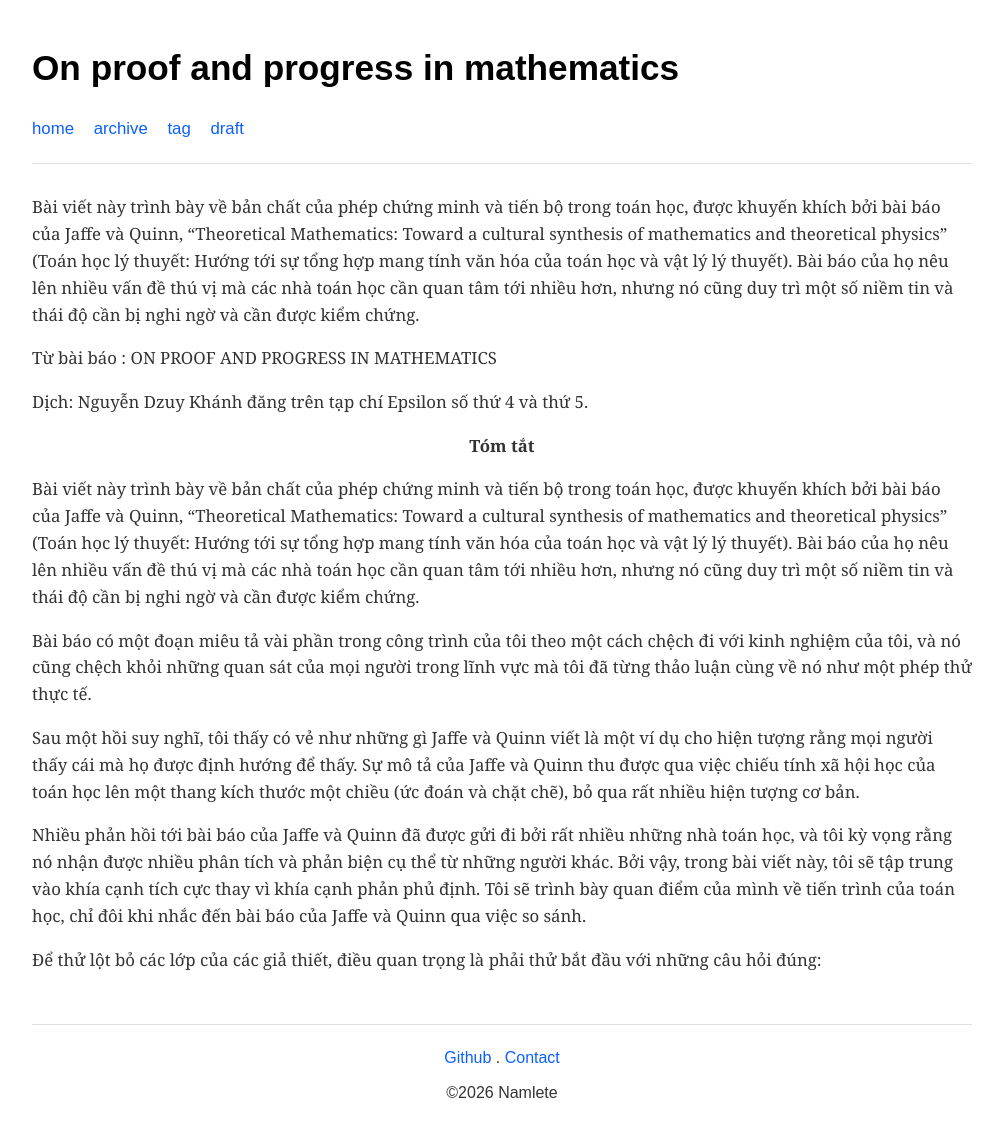
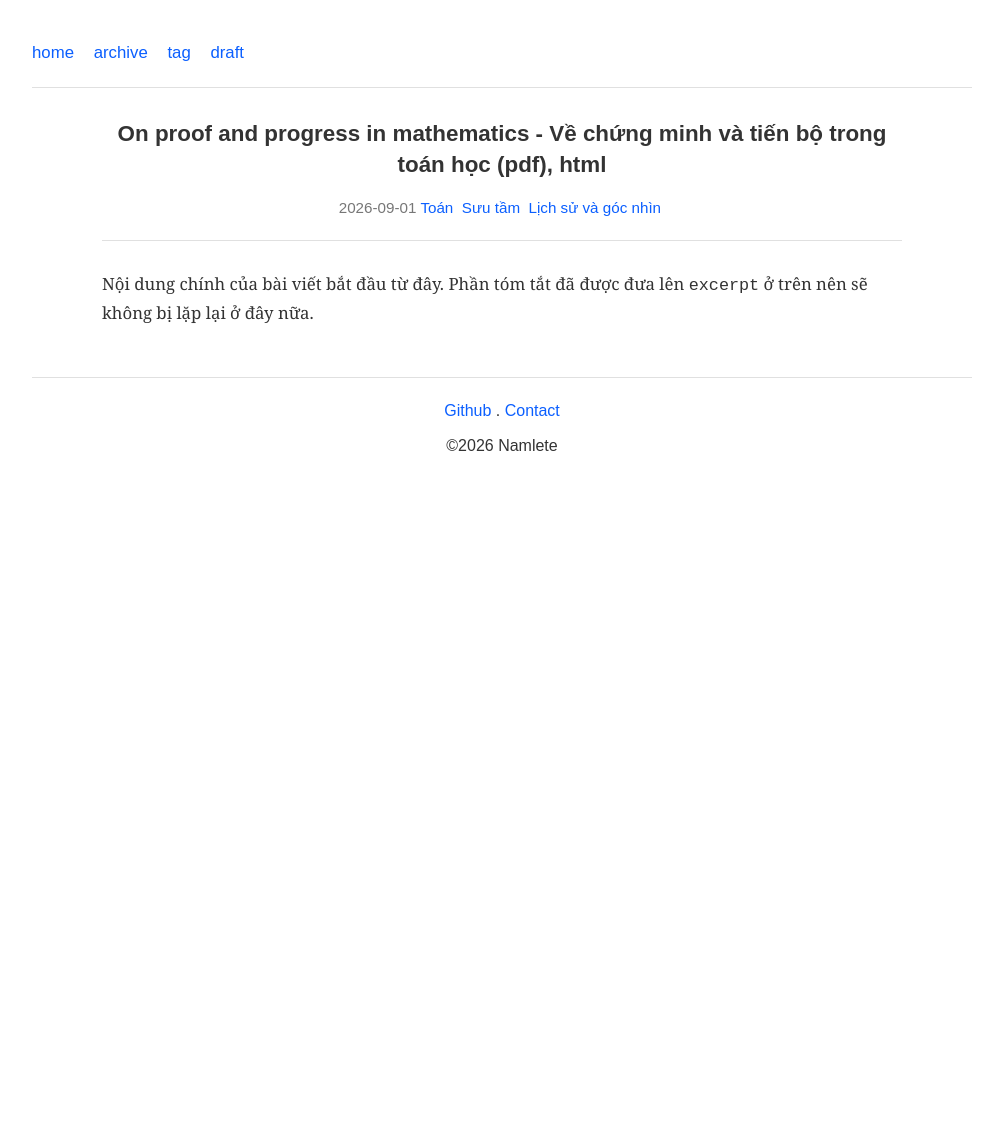
Before and after one commit to Namlete102/my-blog-jekyll, a Jekyll site: the page built from _posts/2026-09-01-on-proof.md, in a window 1280 px wide. Shown: the whole page, without its empty margins (138-1141 px from the left). Built offline with Jekyll 4.4.1, drawn with Linux system fonts in a browser that asks for light colours; after the commit the page ends 900 px from its top, so only the background shows below that.

Commit message:
siuu phẩm

```diff
--- a/_layouts/default.html
+++ b/_layouts/default.html
@@ -31,12 +24,10 @@
             </nav>
         </header>
 
-        <!-- Phần Nội dung -->
         <main>
             {{ content }}
         </main>
 
-        <!-- Phần Footer -->
         <footer>
             <div class="footer-links">
                 <a href="https://github.com/Namlete102">Github</a> .
--- /dev/null
+++ b/_layouts/post.html
@@ -0,0 +1,24 @@
+---
+layout: default
+---
+<article class="post">
+    <!-- Tiêu đề căn giữa -->
+    <h1 class="post-title">{{ page.title }}</h1>
+
+    <!-- Ngày tháng và Tags căn giữa -->
+    <div class="post-meta">
+        <span class="post-date">{{ page.date | date: "%Y-%m-%d" }}</span>
+        {% if page.tags.size > 0 %}
+            <span class="post-tags">
+                {% for tag in page.tags %}
+                    {{ tag }}&nbsp;
+                {% endfor %}
+            </span>
+        {% endif %}
+    </div>
+
+    <!-- Nội dung bài viết -->
+    <div class="post-content">
+        {{ content }}
+    </div>
+</article>
--- a/_posts/2026-09-01-on-proof.md
+++ b/_posts/2026-09-01-on-proof.md
@@ -1,38 +1,9 @@
 ---
-layout: default
-title: "On proof and progress in mathematics"
+layout: post
+title: "On proof and progress in mathematics - Về chứng minh và tiến bộ trong toán học (pdf), html"
 date: 2026-09-01
-tags: [proof, philosophy]
+tags: [Toán, Sưu tầm, Lịch sử và góc nhìn]
+excerpt: "Từ bài báo: ON PROOF AND PROGRESS IN MATHEMATICS. Dịch: Nguyễn Dzuy Khánh đăng trên tạp chí Epsilon số thứ 4 và thứ 5."
 ---
 
-<!-- abstract -->
-
-Bài viết này trình bày về bản chất của phép chứng minh và tiến bộ trong toán học, được khuyến khích bởi bài báo của Jaffe và Quinn, “Theoretical Mathematics: Toward a cultural synthesis of mathematics and theoretical physics” (Toán học lý thuyết: Hướng tới sự tổng hợp mang tính văn hóa của toán học và vật lý lý thuyết). Bài báo của họ nêu lên nhiều vấn đề thú vị mà các nhà toán học cần quan tâm tới nhiều hơn, nhưng nó cũng duy trì một số niềm tin và thái độ cần bị nghi ngờ và cần được kiểm chứng.
-
-<!-- write -->
-
-Từ bài báo : ON PROOF AND PROGRESS IN MATHEMATICS
-
-Dịch: Nguyễn Dzuy Khánh đăng trên tạp chí Epsilon số thứ 4 và thứ 5.
-
-<center><b>Tóm tắt</b></center>
-
-Bài viết này trình bày về bản chất của phép chứng minh và tiến bộ trong toán học, được khuyến khích bởi bài báo của Jaffe và
-Quinn, “Theoretical Mathematics: Toward a cultural synthesis of mathematics and theoretical physics” (Toán học lý thuyết:
-Hướng tới sự tổng hợp mang tính văn hóa của toán học và vật lý lý thuyết). Bài báo của họ nêu lên nhiều vấn đề thú vị mà
-các nhà toán học cần quan tâm tới nhiều hơn, nhưng nó cũng duy trì một số niềm tin và thái độ cần bị nghi ngờ và cần được
-kiểm chứng.
-
-Bài báo có một đoạn miêu tả vài phần trong công trình của tôi theo một cách chệch đi với kinh nghiệm của tôi, và nó
-cũng chệch khỏi những quan sát của mọi người trong lĩnh vực mà tôi đã từng thảo luận cùng về nó như một phép thử thực tế.
-
-Sau một hồi suy nghĩ, tôi thấy có vẻ như những gì Jaffe và Quinn viết là một ví dụ cho hiện tượng rằng mọi người thấy
-cái mà họ được định hướng để thấy. Sự mô tả của Jaffe và Quinn thu được qua việc chiếu tính xã hội học của toán học lên
-một thang kích thước một chiều (ức đoán và chặt chẽ), bỏ qua rất nhiều hiện tượng cơ bản.
-
-Nhiều phản hồi tới bài báo của Jaffe và Quinn đã được gửi đi bởi rất nhiều những nhà toán học, và tôi kỳ vọng rằng
-nó nhận được nhiều phân tích và phản biện cụ thể từ những người khác. Bởi vậy, trong bài viết này, tôi sẽ tập trung vào khía
-cạnh tích cực thay vì khía cạnh phản phủ định. Tôi sẽ trình bày quan điểm của mình về tiến trình của toán học, chỉ đôi khi
-nhắc đến bài báo của Jaffe và Quinn qua việc so sánh.
-
-Để thử lột bỏ các lớp của các giả thiết, điều quan trọng là phải thử bắt đầu với những câu hỏi đúng:
+Nội dung chính của bài viết bắt đầu từ đây. Phần tóm tắt đã được đưa lên `excerpt` ở trên nên sẽ không bị lặp lại ở đây nữa.
--- a/assets/css/style.css
+++ b/assets/css/style.css
@@ -138,3 +138,42 @@ footer .footer-copy {
     margin-top: 10px;
     color: #333;
 }
+
+/* --- CSS CHO TRANG BÀI VIẾT (POST) --- */
+.post {
+    max-width: 800px; /* Thu hẹp nội dung bài viết cho dễ đọc */
+    margin: 0 auto;
+}
+
+.post .post-title {
+    font-family: Arial, Helvetica, sans-serif;
+    font-size: 1.4rem; /* Cỡ chữ vừa phải như ảnh */
+    font-weight: bold;
+    text-align: center;
+    margin: 30px 0 15px 0;
+    line-height: 1.4;
+}
+
+.post .post-meta {
+    text-align: center;
+    font-family: Arial, Helvetica, sans-serif;
+    font-size: 0.95rem;
+    color: #777; /* Màu xám nhạt */
+    margin-bottom: 30px;
+    padding-bottom: 20px;
+    border-bottom: 1px solid #e0e0e0; /* Đường kẻ dưới meta */
+}
+
+.post .post-tags {
+    color: #0b5fff; /* Tags màu xanh */
+}
+
+.post .post-content {
+    font-size: 1.05rem;
+}
+
+/* Xử lý hr trong bài viết */
+.post .post-content hr {
+    border-top: 2px solid #ddd;
+    margin: 20px 0;
+}
```
Also changed, not shown: other parts of _layouts/default.html (+2 -9 lines), index.md (+5 -2 lines), style.css (deleted).
